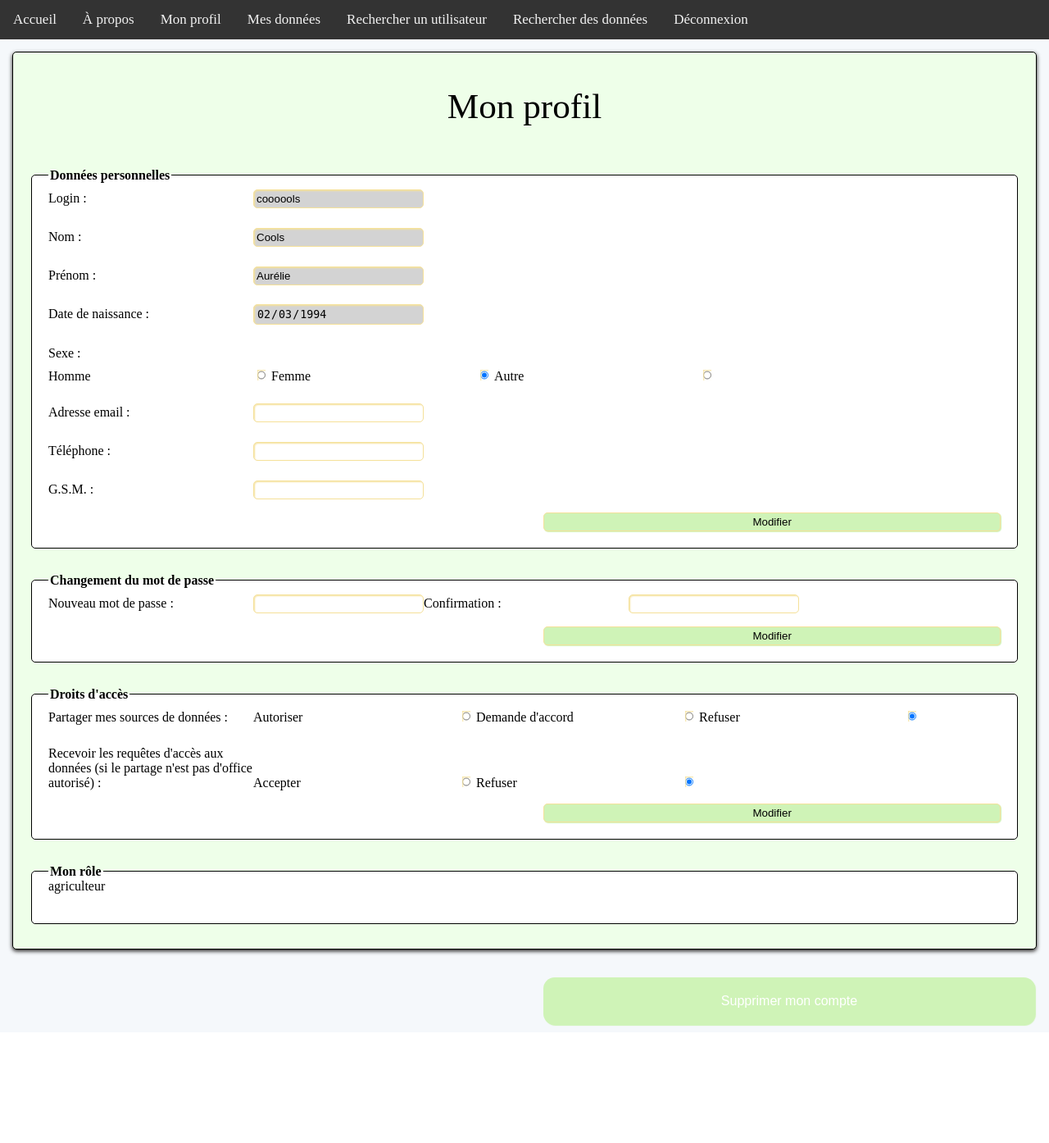
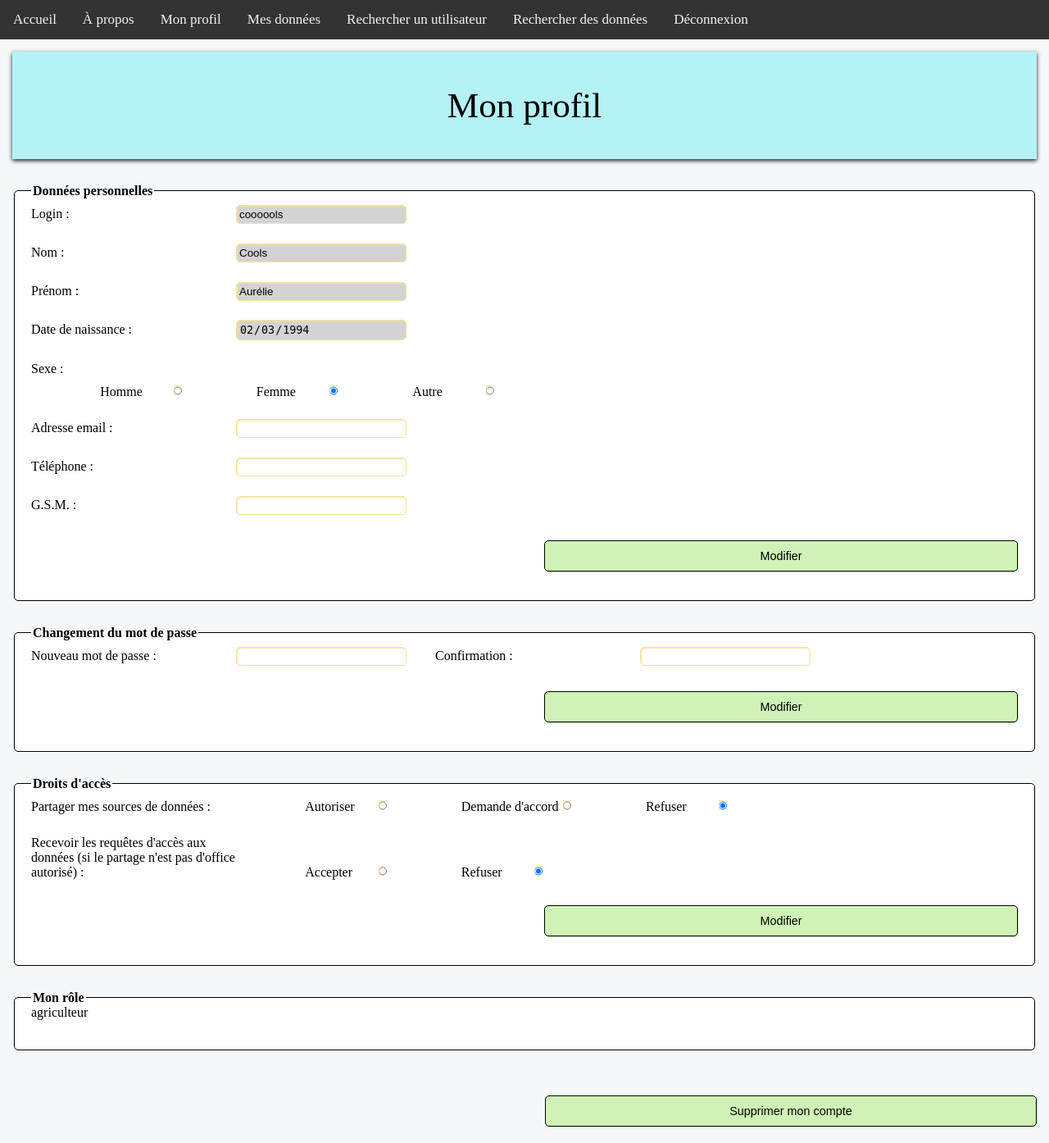
Before and after one commit to umons-ig-201819/UMONS-IG-201819, a CodeIgniter app: page /database/index.php/profil/index/1 in a window 1280 px wide. Shown: the part 300-1694 px from the top of the page at 82% size. Before the commit the page ends 1552 px from the top, so only its background shows below. Run offline with CodeIgniter, Linux system fonts and the light colour scheme; the visitor is signed in with stand-in values (Sample User, id 1); data comes from the database, SQL or seed files in the repository; some libraries are stand-ins or nearby versions.

Commit message:
Update profil.php

```diff
--- a/WebPortal/application/views/profil.php
+++ b/WebPortal/application/views/profil.php
@@ -9,8 +9,10 @@
     }
 </script>
 
+<section id="top_page">
+<h1>Mon profil</h1>
+</section
 <section>
-<h1>Mon profil</h1>
 	<article id="account_information">
 		<?php
 echo form_open("profil/update/$user_id");
@@ -35,9 +37,13 @@ echo '</p>';
 echo '<p>';
     echo form_label('Sexe : ');
     echo '<br>';
-    echo form_label('Homme','gender_enabled').form_radio('gender','1',$gender == 1, 'id="gender_enabled"');
-    echo form_label('Femme','gender_enabled').form_radio('gender','0',$gender == 0, 'id="gender_enabled"');
-    echo form_label('Autre','gender_enabled').form_radio('gender','2',$gender == 2, 'id="gender_enabled"');
+    $attributes = array(
+        'style'=>'max-width: 30%;min-width: 7%; margin-left:7%;'
+ // or inline css, this is black color
+    );
+    echo form_label('Homme','gender_enabled',$attributes).form_radio('gender','1',$gender == 1, 'id="gender_enabled"');
+    echo form_label('Femme','gender_enabled',$attributes).form_radio('gender','0',$gender == 0, 'id="gender_enabled"');
+    echo form_label('Autre','gender_enabled',$attributes).form_radio('gender','2',$gender == 2, 'id="gender_enabled"');
     //    echo form_input('gender',$gender,'id="gender"');/*** TODO input type to radio (HTML5) **/
 echo '</p>';
 echo '<p>';
@@ -52,7 +58,9 @@ echo '<p>';
     echo form_label('G.S.M. : ','mobile');
     echo '<input type="mobile" name="mobile" value="'.$mobile.'" id="mobile">';
 echo '</p>';
-echo form_submit('action', 'Modifier');
+    $attributes2 = array(
+        'style'=>'background-color:#cff3b7;float:right');
+    echo form_submit('action', 'Modifier',"class='buttonvalider'");
 echo form_fieldset_close();
 echo form_close();
 
@@ -65,10 +73,12 @@ echo '</p>';*/
 echo '<p>';
     echo form_label('Nouveau mot de passe : ','motdepasse');
     echo '<input type="password" name="password" >';
-    echo form_label('Confirmation : ','motdepasseconfirm');
+    $attr = array(
+        'style'=>'margin-left:35px;');
+    echo form_label('Confirmation : ','motdepasseconfirm',$attr);
     echo '<input type="password" name="passwordconfirm" >';
 echo '</p>';
-echo form_submit('action', 'Modifier');
+echo form_submit('action', 'Modifier',"class='buttonvalider'");
 echo form_fieldset_close();
 echo form_close();
 		?>
@@ -81,21 +91,21 @@ echo form_open("profil/rights/$user_id");
 echo form_fieldset('Droits d\'acc&egrave;s');
 echo '<p>';
     echo form_label('Partager mes sources de donn&eacute;es : ');
-    echo form_label('Autoriser','sharing_allow').form_radio('sharing','2',$sharing == 2, 'id="sharing_allow"');
-    echo form_label('Demande d\'accord','sharing_request').form_radio('sharing','1',$sharing == 1, 'id="sharing_request"');
-    echo form_label('Refuser','sharing_refuse').form_radio('sharing','0',$sharing == 0, 'id="sharing_refuse"');
+    echo form_label('Autoriser','sharing_allow',$attributes).form_radio('sharing','2',$sharing == 2, 'id="sharing_allow"');
+    echo form_label('Demande d\'accord','sharing_request',$attributes).form_radio('sharing','1',$sharing == 1, 'id="sharing_request"');
+    echo form_label('Refuser','sharing_refuse',$attributes).form_radio('sharing','0',$sharing == 0, 'id="sharing_refuse"');
 echo '</p>';
 echo '<p>';
     echo form_label('Recevoir les requ&ecirc;tes d\'acc&egrave;s aux donn&eacute;es (si le partage n\'est pas d\'office autoris&eacute;) : ');
-    echo form_label('Accepter','advise_enabled').form_radio('advice','1',$advice == 1, 'id="advice"');
-    echo form_label('Refuser','advise_disabled').form_radio('advice','0',$advice == 0, 'id="advice"');
+    echo form_label('Accepter','advise_enabled',$attributes).form_radio('advice','1',$advice == 1, 'id="advice"');
+    echo form_label('Refuser','advise_disabled',$attributes).form_radio('advice','0',$advice == 0, 'id="advice"');
 echo '</p>';
 //echo '<p>';
 //   echo ('En connaissance du R.G.P.D., j\'accepte que Wallesmart utilise mes données &agrave; des fins statistiques.');
 //   echo form_radio('gdpr','1',$gdpr, 'id="gdpr_enabled"').form_label('Accepter','gdpr_enabled');
 //  echo form_radio('gdpr','0',!$gdpr, 'id="gdpr_disabled"').form_label('Refuser','gdpr_disabled');
 //echo '</p>';
-echo form_submit('action', 'Modifier');
+echo form_submit('action', 'Modifier', "class='buttonvalider'" );
 echo form_fieldset_close();
 echo form_close();
 
@@ -132,7 +142,7 @@ echo form_close();
 	echo validation_errors();
 
     echo form_open("profil/remove/$user_id");
-	echo form_submit('action', 'Supprimer mon compte',"class='button' onClick='return supprofil();'");
+	echo form_submit('action', 'Supprimer mon compte',"class='buttonsupprimer' onClick='return supprofil();'");
 	echo form_close();
 	?>
 	</article>
```
